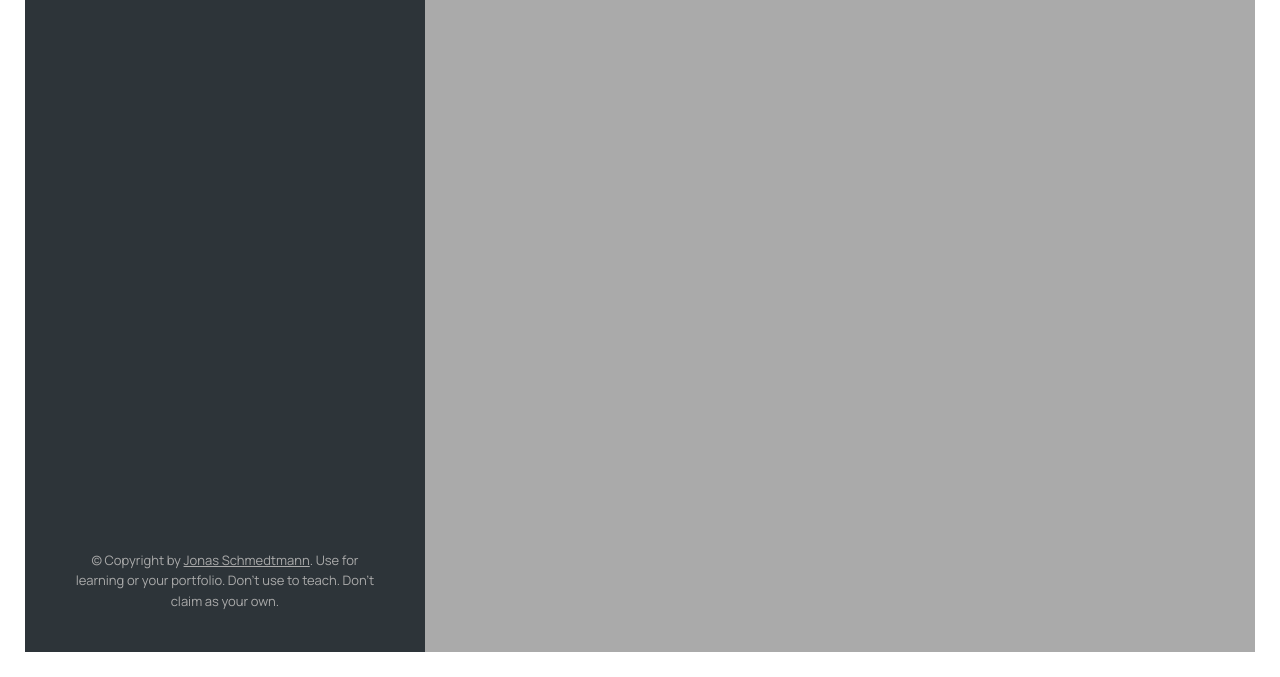
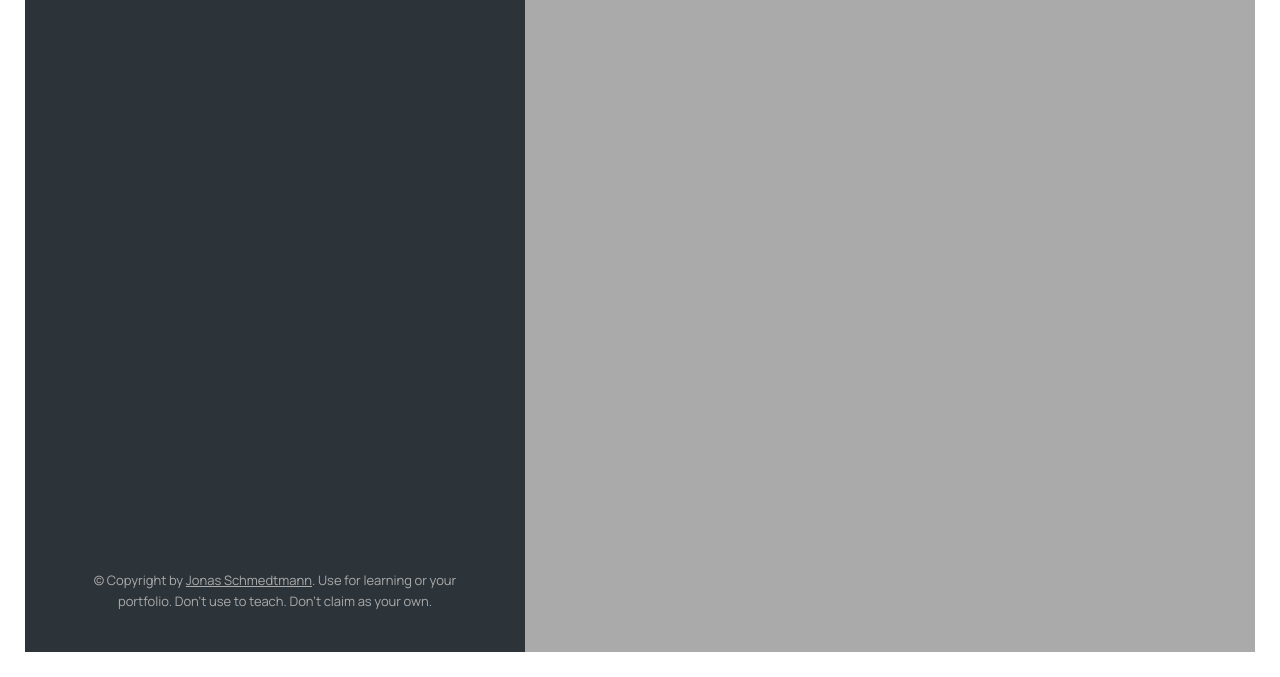
Before and after one commit to DenisKulik/mapty, a website built with webpack: page src/index.html in a window 1280 px wide. Shown: the part 123-800 px from the top of the page. Built offline with nearby package versions, Linux system fonts and the light colour scheme; no server answers.

Commit message:
fix base size of the sidebar

```diff
--- a/src/css/style.css
+++ b/src/css/style.css
@@ -43,7 +43,7 @@ a:visited {
 
 /* SIDEBAR */
 .sidebar {
-	flex-basis: 40rem;
+	flex-basis: 50rem;
 	background-color: var(--color-dark--1);
 	padding: 3rem 5rem 4rem 5rem;
 	display: flex;
```
